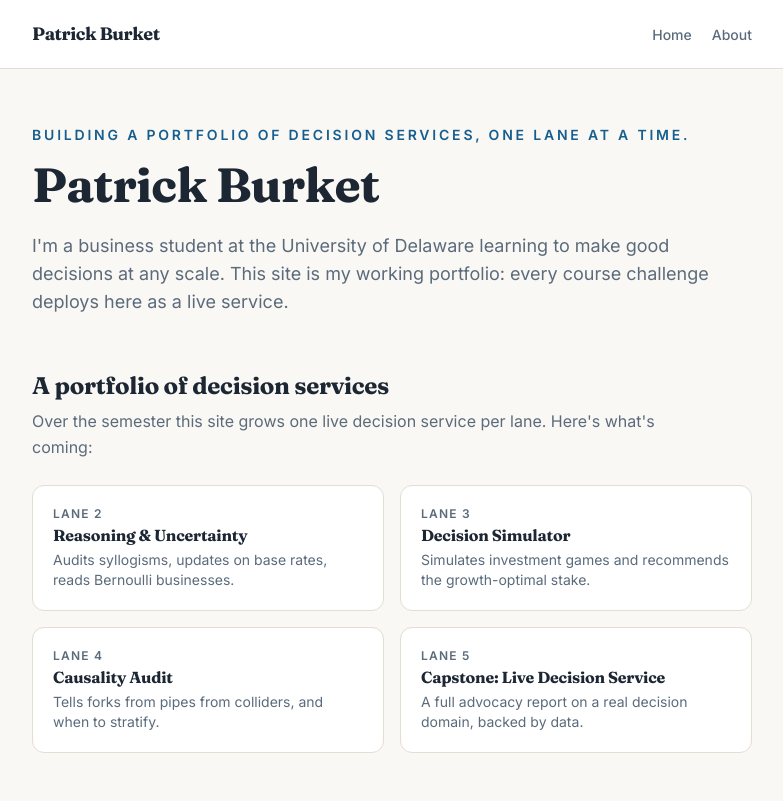
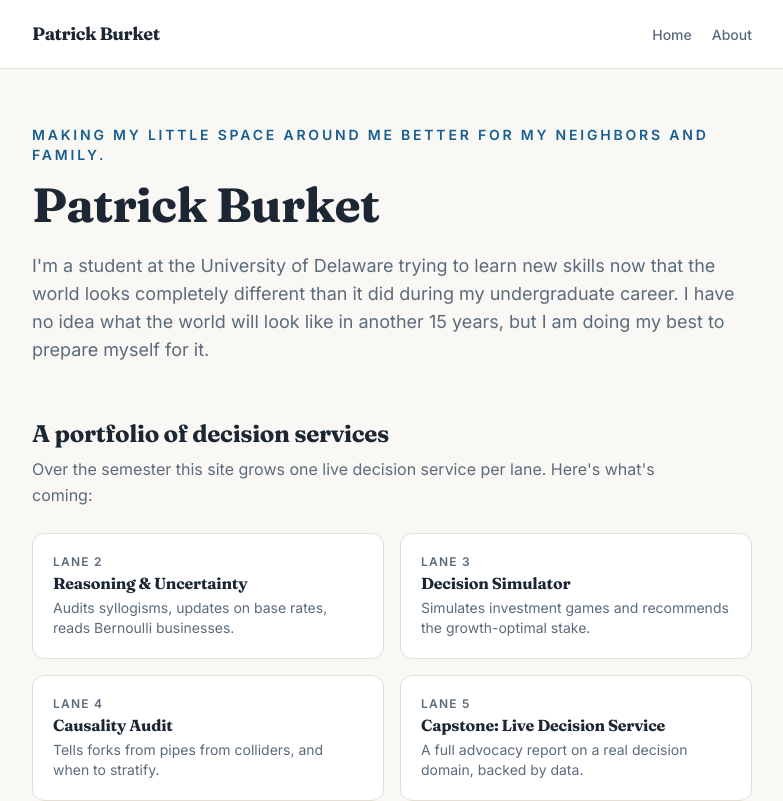
Before and after one commit to pburket/my-site, a Next.js app: page / in a window 1280 px wide. Shown: the top 801 px of the page, without its empty margins (248-1031 px from the left). Built offline with nearby package versions, Linux system fonts and the light colour scheme; no server answers; the database is empty.

Commit message:
profil, photo, and personalized home page

```diff
--- a/src/profile.ts
+++ b/src/profile.ts
@@ -52,13 +52,13 @@ export const profile = {
   rosterVisibility: "class" as "class" | "professor-only",
 
   /** A one-line tagline for your home page. Make it yours. */
-  tagline: "Building a portfolio of decision services, one lane at a time.",
+  tagline: "Making my little space around me better for my neighbors and family.",
 
   /**
    * A short bio for your home page: two or three sentences, written like
    * a person, not a resume. What are you studying? What do you care about?
    */
-  bio: "I'm a business student at the University of Delaware learning to make good decisions at any scale. This site is my working portfolio: every course challenge deploys here as a live service.",
+  bio: "I'm a student at the University of Delaware trying to learn new skills now that the world looks completely different than it did during my undergraduate career. I have no idea what the world will look like in another 15 years, but I am doing my best to prepare myself for it.",
 
   /**
    * Your GitHub repo URL. The course platform reads this from /api/health to
```
